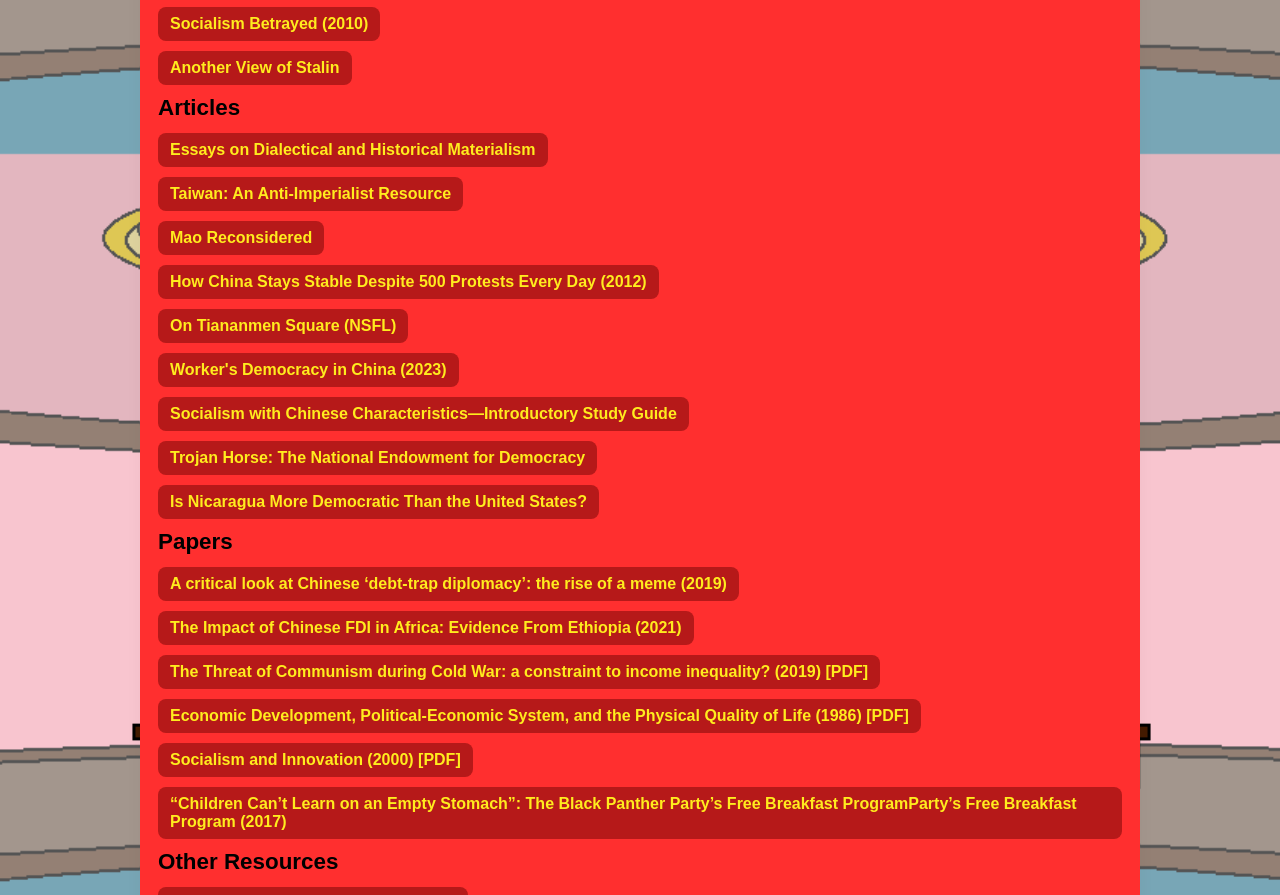
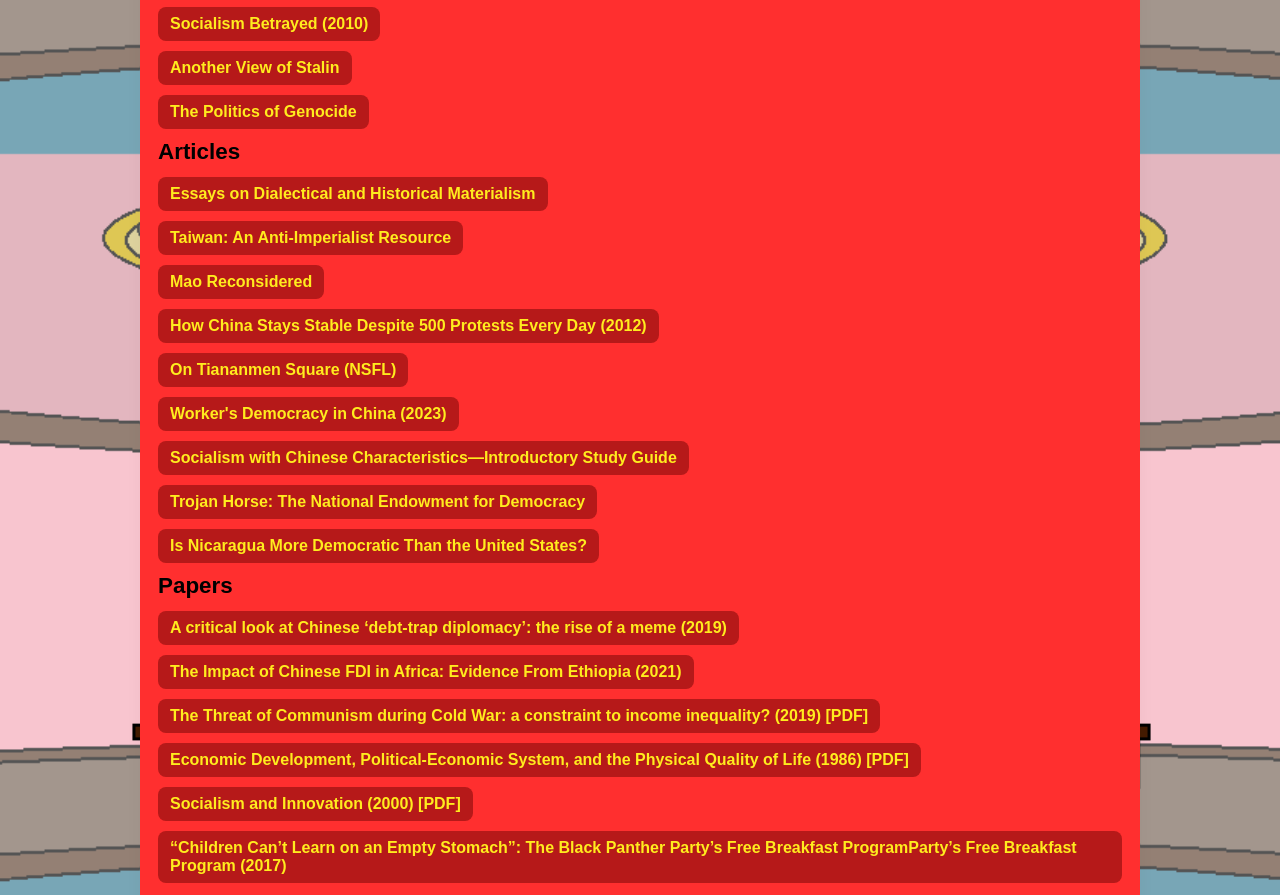
Before and after one commit to HazelTongZhi/HazelTongZhi.github.io, a plain HTML site: page archive.html in a window 1280 px wide. Shown: the part 1446-2341 px from the top of the page. Drawn offline with Linux system fonts and the light colour scheme.

Commit message:
Added a book

```diff
--- a/archive.html
+++ b/archive.html
@@ -199,6 +199,7 @@
                 <a href="https://www.garethjones.org/tottlefraud.pdf">Fraud, Famine and Fascism (1987)</a>
                 <a href="https://welshundergroundnetwork.cymru/wp-content/uploads/2020/05/socialism-betrayed.pdf">Socialism Betrayed (2010)</a>
                 <a href="https://stalinsocietypk.wordpress.com/wp-content/uploads/2013/05/another-view-of-stalin1.pdf">Another View of Stalin</a>
+                <a href="https://files.libcom.org/files/Edward_Herman_and_David_Peterson_The_Politics_of_Genocide__2010.pdf">The Politics of Genocide</a>
                 <!-- <a href="LINK">TITLE</a> -->
             </div>
 
```
